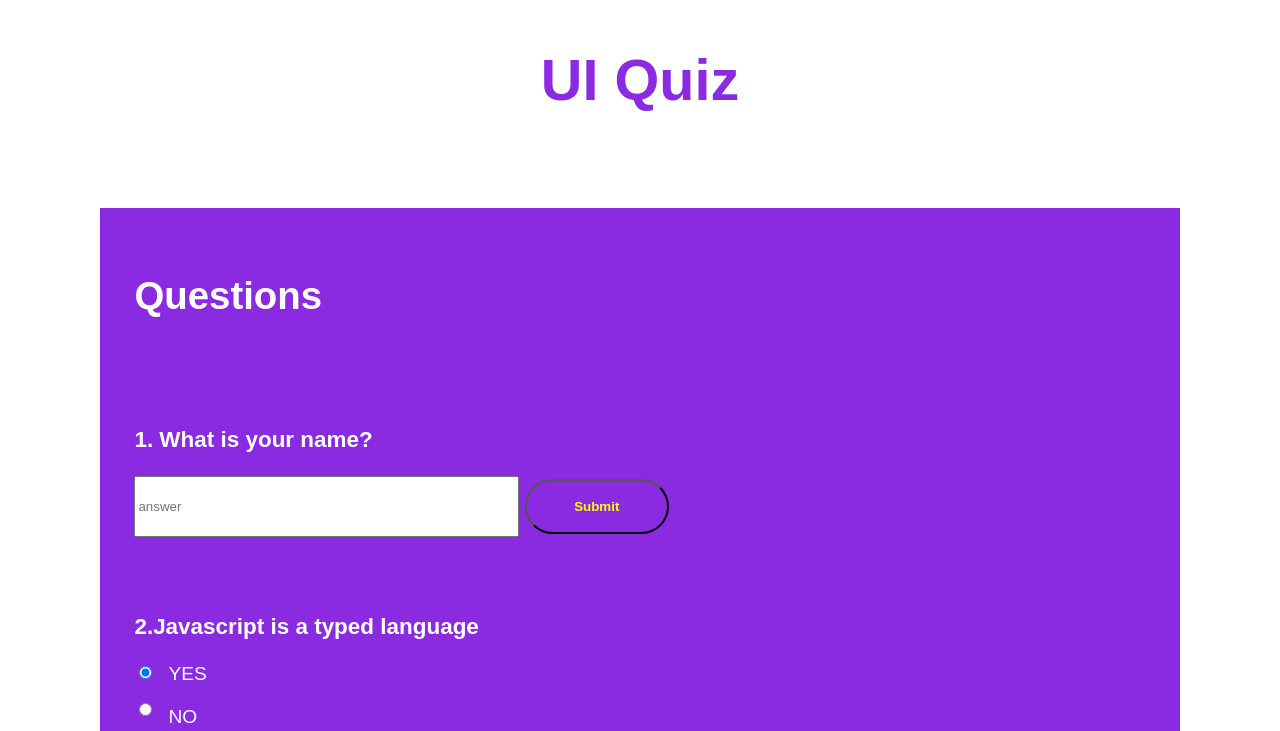
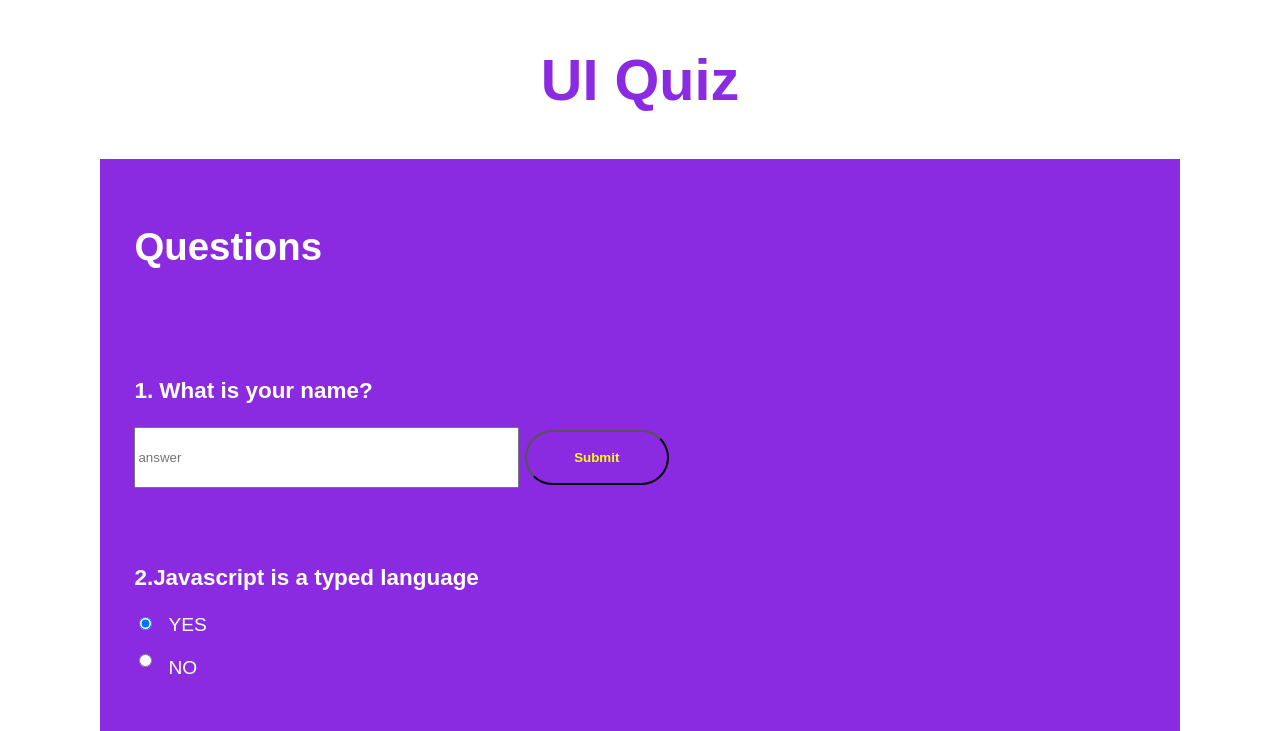
Before and after one commit to AcademyFS20/Week3_UI_Quiz_brahim, a plain HTML site: page index.html in a window 1280 px wide. Shown: the top 731 px of the page. Drawn offline with Linux system fonts and the light colour scheme; a web font is replaced by a local one.

Commit message:
Update style.css

```diff
--- a/style.css
+++ b/style.css
@@ -7,11 +7,15 @@ html{
 body{
     display: flex;
     flex-direction: column;
-    /* justify-content: center; */
+    justify-content: center;
     align-items: center;
 }
 header{
-    height: 200px;
+    height: 100%;
+    display: flex;
+    flex-direction: column;
+    justify-content: center;
+    align-items: center;
 }
 main{
     background-color: blueviolet;
@@ -77,3 +81,15 @@ h2{
 .send{
     margin: 0 auto;
 }
+
+.test {
+    color: blueviolet;
+}
+
+.displayScore{
+    display: flex;
+    flex-direction: column;
+    justify-content: space-around;
+    align-items: center;
+    padding: 4px;
+}
```
